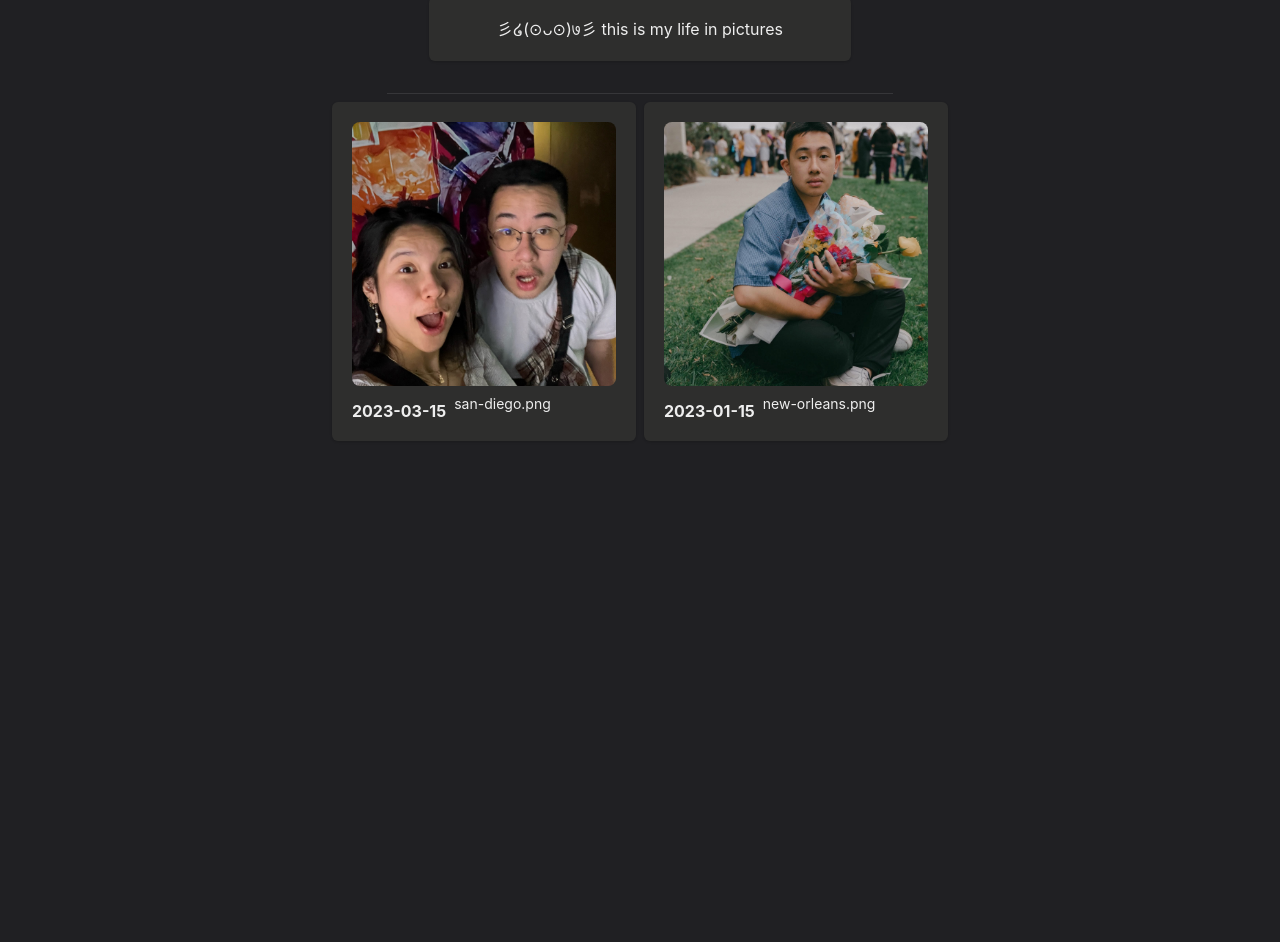
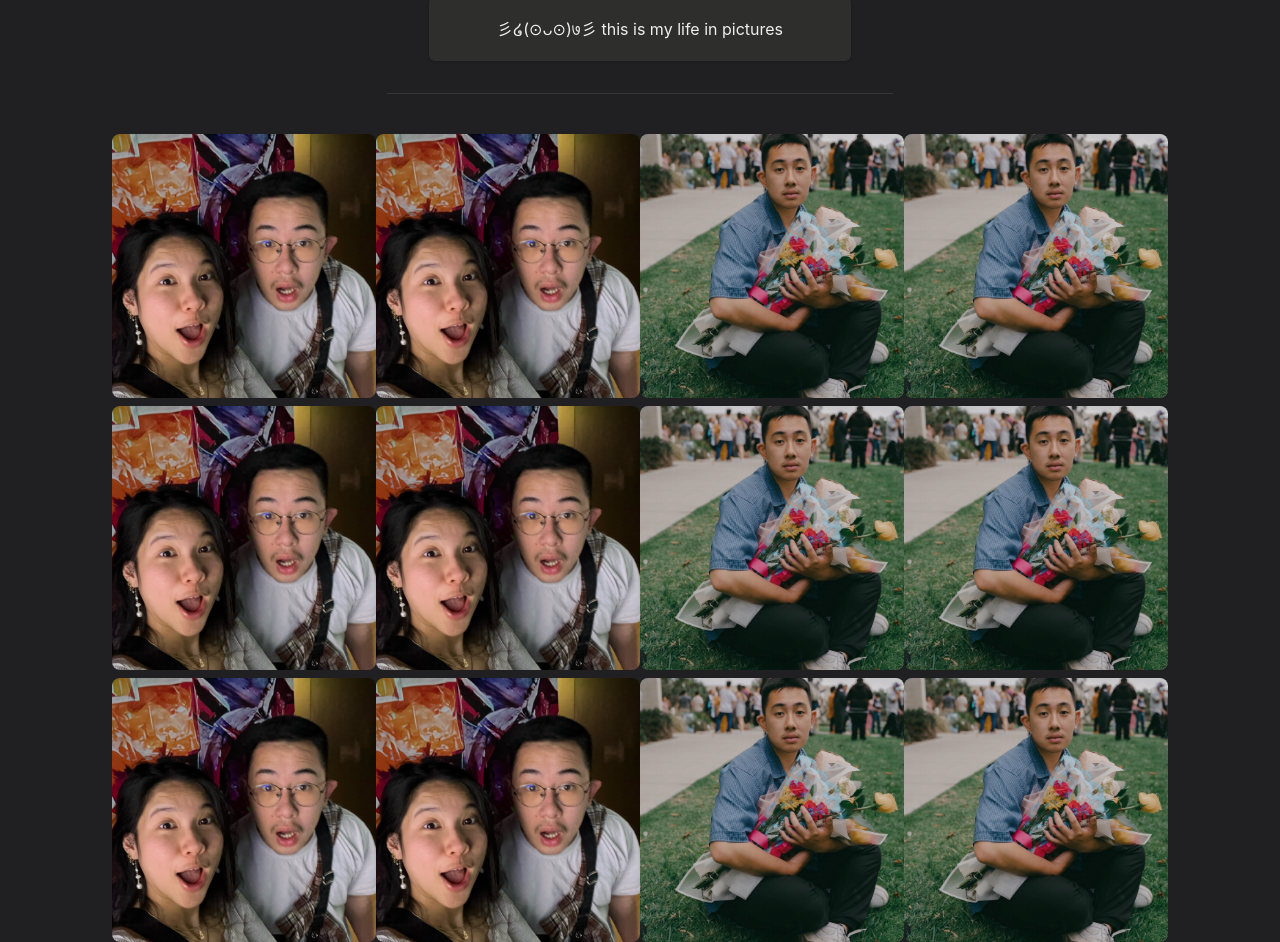
Before and after one commit to JimmyMinhLee/personal-website, a React (Create React App) app: page /pictures in a window 1280 px wide. Shown: the part 260-1202 px from the top of the page. Before the commit the page ends 800 px from the top, so only its background shows below. Built offline with nearby package versions, Linux system fonts and the light colour scheme.

Commit message:
just do a collage like this

```diff
--- a/src/pages/Pictures.tsx
+++ b/src/pages/Pictures.tsx
@@ -20,8 +20,6 @@ import anotherPicture from "../components/images/picture.jpg";
 
 type ImageCardProps = {
   image: string;
-  date: string;
-  description: string;
 };
 
 const Introduction = () => {
@@ -66,10 +64,9 @@ const IntroCard = () => {
 };
 
 const ImageCard = (props: ImageCardProps) => {
-  const { image, date, description } = props;
+  const { image } = props;
   return (
-    <Card bg={useColorModeValue("#ebe7df", "#2e2e2d")}>
-      <CardBody>
+    <>
       <Image
         maxWidth={"33vw"}
         maxHeight={"33vh"}
@@ -77,33 +74,32 @@ const ImageCard = (props: ImageCardProps) => {
         objectFit={"cover"}
         borderRadius={"lg"}
         src={image}
-        />{" "}
-        <HStack>
-          <Heading pt={4} size="sm" fontFamily={"M Plus Rounded 1c"}>
-            {date}
-          </Heading>
-          <Text fontSize="sm">{description}</Text>
-        </HStack>
-      </CardBody>
-    </Card>
+      />
+    </>
   );
 };
 
 const Images = () => {
   return (
-    <VStack>
-      <HStack maxWidth="4xl">
-        <ImageCard
-          image={profilePicture}
-          date={"2023-03-15"}
-          description={"san-diego.png"}
-        />
-        <ImageCard
-          image={otherPicture}
-          date={"2023-01-15"}
-          description={"new-orleans.png"}
-        />
-      </HStack>
+    <VStack pt={8}>
+      <Flex maxWidth="6xl">
+        <ImageCard image={profilePicture} />
+        <ImageCard image={profilePicture} />
+        <ImageCard image={otherPicture} />
+        <ImageCard image={otherPicture} />
+      </Flex>
+      <Flex maxWidth="6xl">
+        <ImageCard image={profilePicture} />
+        <ImageCard image={profilePicture} />
+        <ImageCard image={otherPicture} />
+        <ImageCard image={otherPicture} />
+      </Flex>
+      <Flex maxWidth="6xl">
+        <ImageCard image={profilePicture} />
+        <ImageCard image={profilePicture} />
+        <ImageCard image={otherPicture} />
+        <ImageCard image={otherPicture} />
+      </Flex>
     </VStack>
   );
 };
@@ -114,7 +110,6 @@ const Pictures = () => {
       <VStack maxWidth="3xl" pt={24} spacing={8}>
         <Introduction />
         <IntroCard />
-
         <Divider />
       </VStack>
       <Images />
```
Lines whose indentation alone changed are shown as unchanged.
